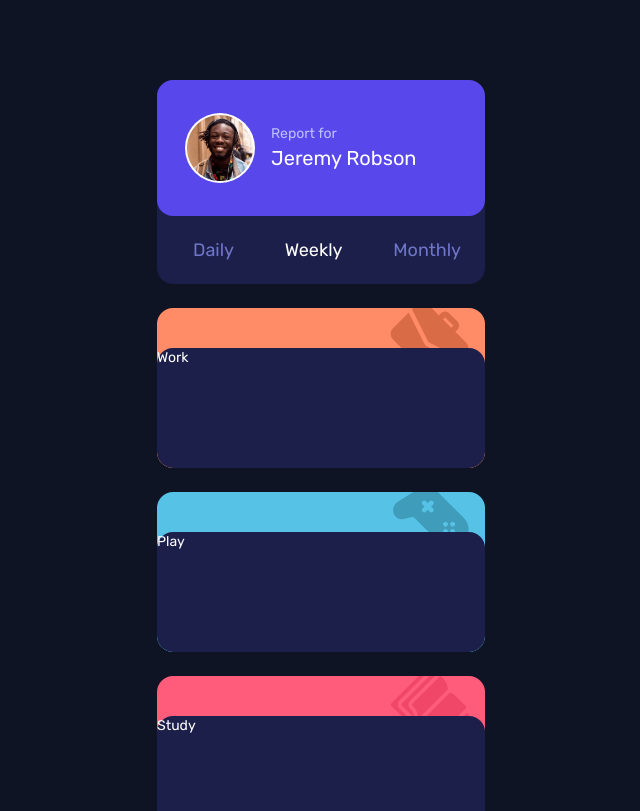
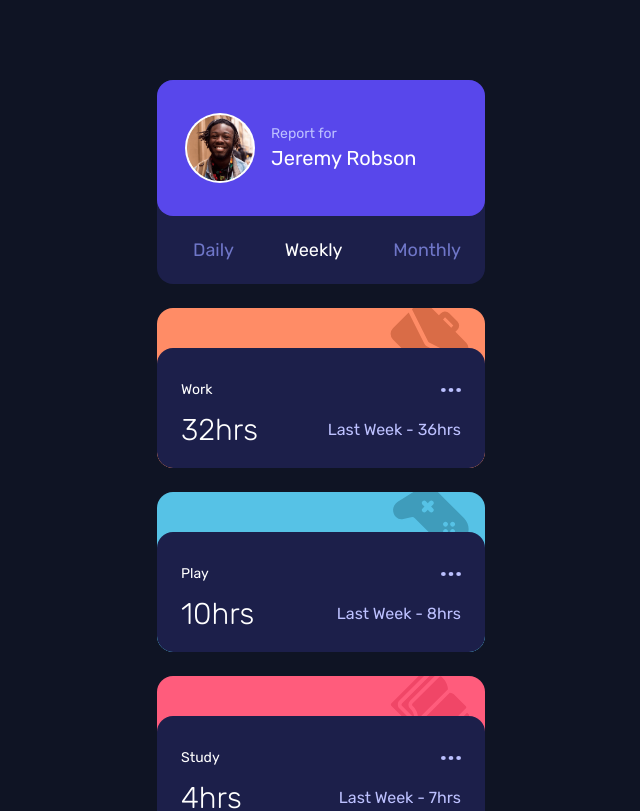
Before and after one commit to WSGokou/frontend_mentor_challenges, a Next.js app: page /challenges/time-tracker in a window 1280 px wide. Shown: the top 811 px of the page, without its empty margins (319-959 px from the left). Built offline with nearby package versions, Linux system fonts and the light colour scheme.

Commit message:
Times added

```diff
--- a/src/app/challenges/time-tracker/page.tsx
+++ b/src/app/challenges/time-tracker/page.tsx
@@ -10,6 +10,7 @@ import Play from '/public/time-tracker/icon-play.svg';
 import Study from '/public/time-tracker/icon-study.svg';
 import Social from '/public/time-tracker/icon-social.svg';
 import Selfcare from '/public/time-tracker/icon-self-care.svg';
+import Ellipsis from '/public/time-tracker/icon-ellipsis.svg';
 import Image from 'next/image';
 
 const rubik = Rubik({subsets: ['latin']});
@@ -93,6 +94,19 @@ const TimeTrackerPage = () => {
         {/* Time type boxes */}
         {data.map((item, idx) => {
           const icon = cardIcons.find((icon) => icon.title === item.title);
+          const currentTime =
+            timeFrame === 'Daily'
+              ? item.timeframes.daily.current
+              : timeFrame === 'Monthly'
+              ? item.timeframes.monthly.current
+              : timeFrame === 'Weekly' && item.timeframes.weekly.current;
+          const previousTime =
+            timeFrame === 'Daily'
+              ? item.timeframes.daily.previous
+              : timeFrame === 'Monthly'
+              ? item.timeframes.monthly.previous
+              : timeFrame === 'Weekly' && item.timeframes.weekly.previous;
+
           return (
             <div
               key={idx}
@@ -103,9 +117,27 @@ const TimeTrackerPage = () => {
                 alt=""
                 className="absolute -top-1.5 right-4"
               />
-              <div className="bg-[#1c1f4a] h-3/4 w-full rounded-2xl absolute bottom-0">
-                <div className="text-white">{item.title}</div>
-                <div></div>
+              <div className="bg-[#1c1f4a] px-6 pt-8 h-3/4 w-full flex flex-col gap-3 rounded-2xl absolute bottom-0">
+                {/* Title and elilipsis */}
+                <div className="text-white w-full flex flex-row justify-between items-center">
+                  <h3>{item.title}</h3>
+                  <Image
+                    src={Ellipsis}
+                    alt=""
+                    className="h-1 w-5 cursor-pointer"
+                  />
+                </div>
+                {/* Times */}
+                <div className="flex flex-row justify-between items-center">
+                  <h1 className="text-white text-3xl font-light">{`${currentTime}hrs`}</h1>
+                  <p className="text-[#bdc1ff] text-base">{`${
+                    timeFrame === 'Weekly'
+                      ? 'Last Week'
+                      : timeFrame === 'Monthly'
+                      ? 'Last Month'
+                      : 'Yesterday'
+                  } - ${previousTime}hrs`}</p>
+                </div>
               </div>
             </div>
           );
```
